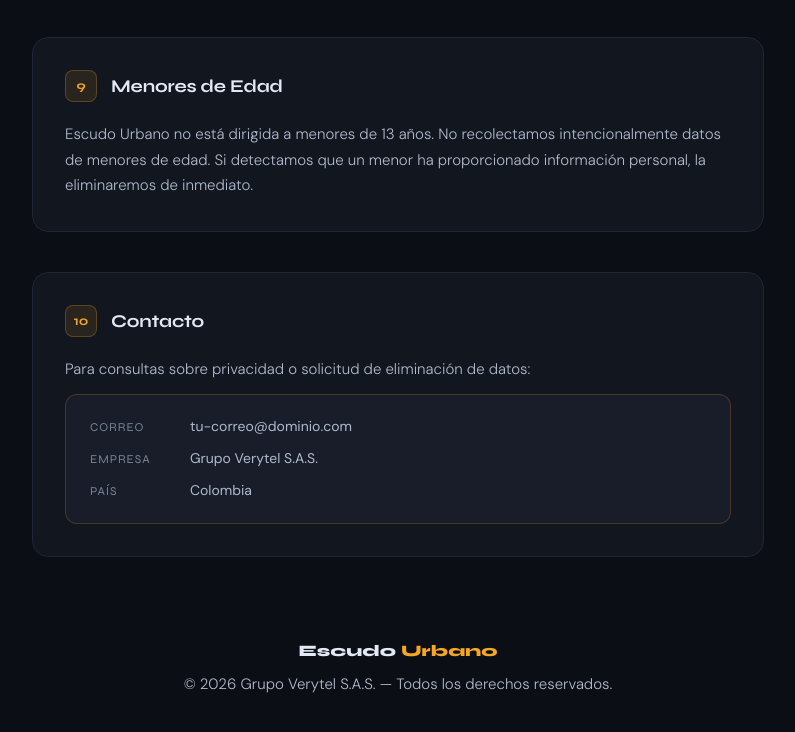
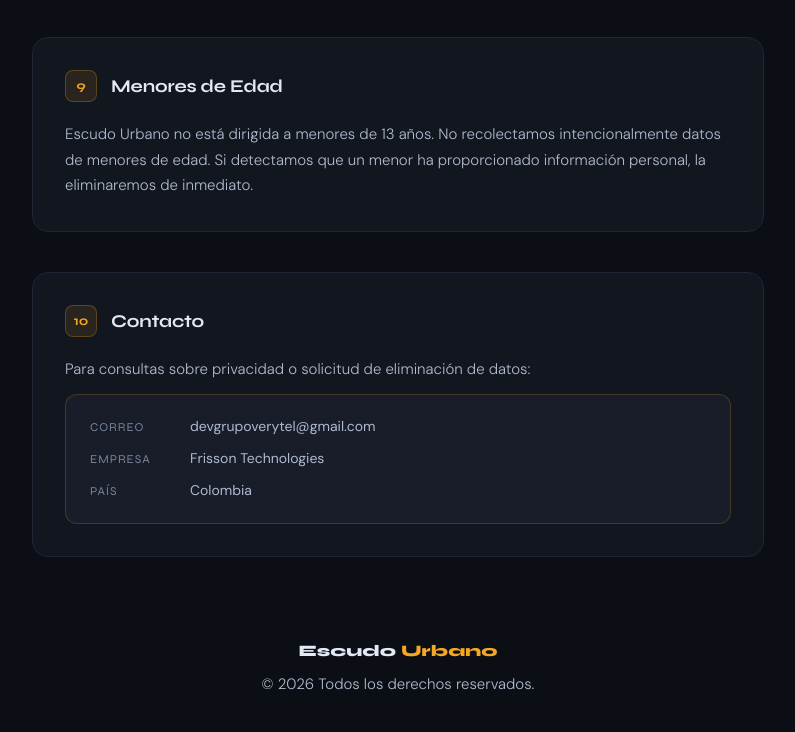
Before and after one commit to devgrupoverytel/escudo-urbano-privacy, a plain HTML site: page index.html in a window 1280 px wide. Shown: the part 3357-4089 px from the top of the page, without its empty margins (242-1037 px from the left). Drawn offline with Linux system fonts and the light colour scheme.

Commit message:
Update index.html

```diff
--- a/index.html
+++ b/index.html
@@ -556,11 +556,11 @@
     <div class="contact-card">
       <div class="contact-row">
         <span class="label">Correo</span>
-        <span>tu-correo@dominio.com</span>
+        <span>devgrupoverytel@gmail.com</span>
       </div>
       <div class="contact-row">
         <span class="label">Empresa</span>
-        <span>Grupo Verytel S.A.S.</span>
+        <span>Frisson Technologies </span>
       </div>
       <div class="contact-row">
         <span class="label">País</span>
@@ -571,7 +571,7 @@
 
   <footer>
     <div class="footer-logo">Escudo <span>Urbano</span></div>
-    <p>© 2026 Grupo Verytel S.A.S. — Todos los derechos reservados.</p>
+    <p>© 2026 Todos los derechos reservados.</p>
   </footer>
 
 </div>
```
